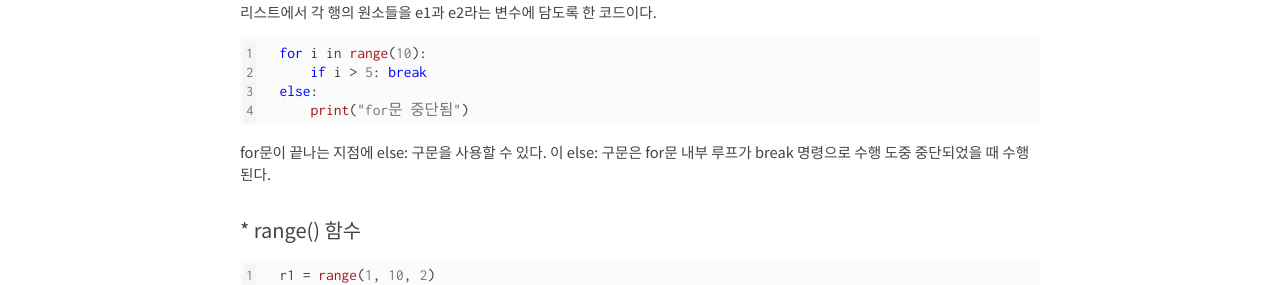
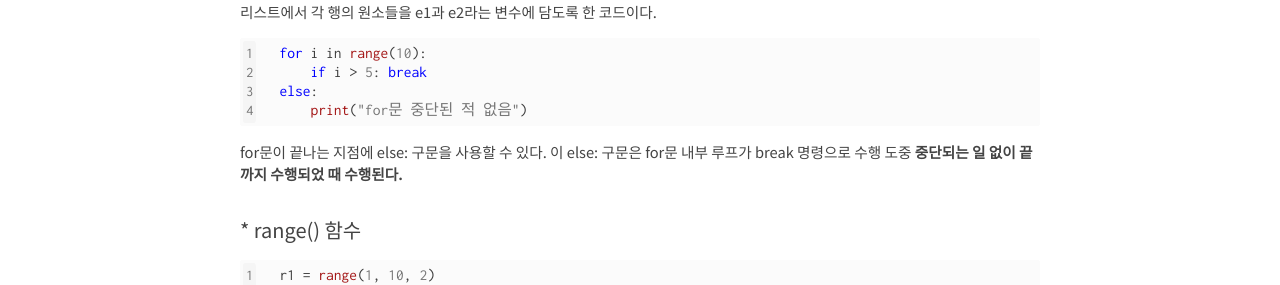
Before and after one commit to kangwooklee29/blog, a Jekyll site: the page built from Python/_posts/2021-10-11-파이썬의 루프문(for, while).md, in a window 1280 px wide. Shown: the part 875-1160 px from the top of the page. Built offline with Jekyll 4.4.1, drawn with Linux system fonts in a browser that asks for light colours; nearby versions of some CDN libraries; our own code applies the rules of GitHub Pages for plain Markdown files; comment, search, counter and statistics services are not loaded.

Commit message:
Update 2021-10-11-파이썬의 루프문(for, while).md

````diff
--- a/Python/_posts/2021-10-11-파이썬의 루프문(for, while).md
+++ b/Python/_posts/2021-10-11-파이썬의 루프문(for, while).md
@@ -33,10 +33,10 @@ in 예약어 뒤에 놓는 객체의 유형에 따라 객체의 원소를 받을
 for i in range(10):
     if i > 5: break
 else:
-    print("for문 중단됨")
+    print("for문 중단된 적 없음")
 ```
 
-for문이 끝나는 지점에 else: 구문을 사용할 수 있다. 이 else: 구문은 for문 내부 루프가 break 명령으로 수행 도중 중단되었을 때 수행된다.
+for문이 끝나는 지점에 else: 구문을 사용할 수 있다. 이 else: 구문은 for문 내부 루프가 break 명령으로 수행 도중 **중단되는 일 없이 끝까지 수행되었 때 수행된다.**
 
 #### * range() 함수
 
````
